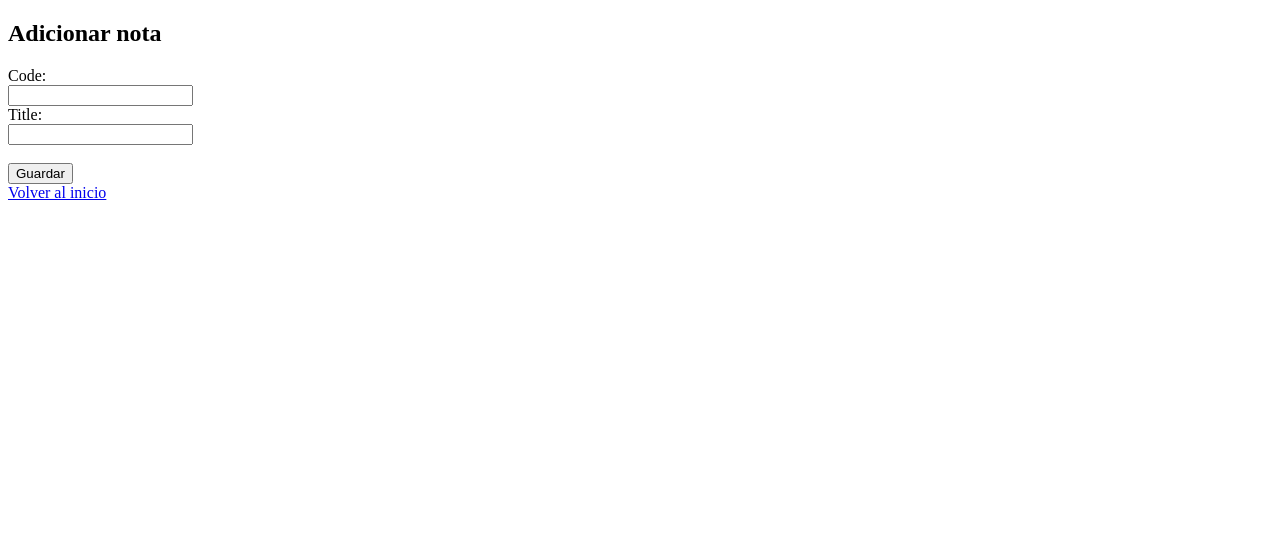
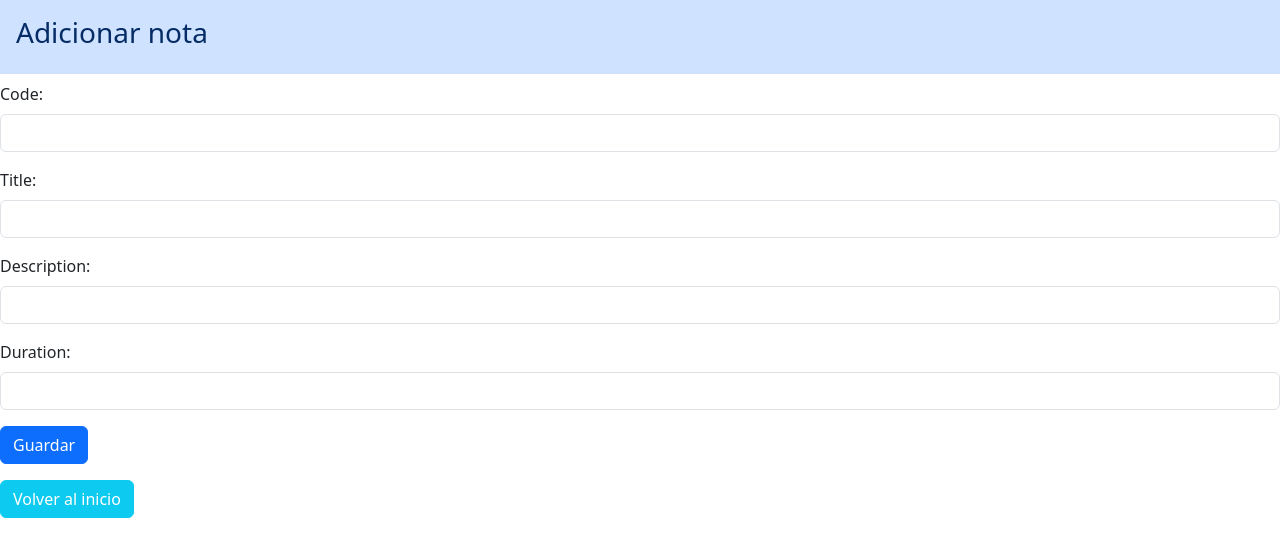
Before and after one commit to luchesten/TP_lab5_2, a plain HTML site: page video/add.html in a window 1280 px wide. Drawn offline with nearby package versions, Linux system fonts and the light colour scheme.

Commit message:
update html files

```diff
--- a/video/add.html
+++ b/video/add.html
@@ -2,49 +2,66 @@
 <html lang="en">
 <head>
     <meta charset="UTF-8">
+    <meta name="viewport" content="width=device-width, initial-scale=1">
     <title>Title</title>
+    <link href="https://cdn.jsdelivr.net/npm/bootstrap@5.3.3/dist/css/bootstrap.min.css" rel="stylesheet" integrity="sha384-QWTKZyjpPEjISv5WaRU9OFeRpok6YctnYmDr5pNlyT2bRjXh0JMhjY6hW+ALEwIH" crossorigin="anonymous">
 </head>
 <body>
 
+<div class="p-3 mb-2 bg-primary-subtle text-primary-emphasis">
+    <h3>Adicionar nota</h3>
+</div>
 
+<form>
+    <div class="mb-3">
+        <label for="code" class="form-label">Code:</label>
+        <input type="text" class="form-control" id="code" name="code" value="">
+    </div>
+    <div class="mb-3">
+        <label for="title" class="form-label">Title:</label>
+        <input type="text" class="form-control" id="title" name="title" value="">
+    </div>
+    <div class="mb-3">
+        <label for="description" class="form-label">Description:</label>
+        <input type="text" class="form-control" id="description" name="description" value="">
+    </div>
+    <div class="mb-3">
+        <label for="duration" class="form-label">Duration:</label>
+        <input type="text" class="form-control" id="duration" name="duration" value="">
+    </div>
 
-<h2>Adicionar nota</h2>
-
-<form >
-    <label for="code">Code:</label><br>
-    <input type="text" id="code" name="code" value=""><br>
-    <label for="title">Title:</label><br>
-    <input type="text" id="title" name="title" value=""><br><br>
-
-    <input type="button" value="Guardar" class="btn btn-primary" onclick="add();">
+    <button type="button" class="btn btn-primary" onclick="add()">Guardar</button>
 </form>
 
+<div class="mt-3">
+    <a href="../index.html" class="btn btn-info text-white">Volver al inicio</a>
+</div>
 
+<script src="https://cdn.jsdelivr.net/npm/bootstrap@5.3.3/dist/js/bootstrap.bundle.min.js" integrity="sha384-YvpcrYf0tY3lHB60NNkmXc5s9fDVZLESaAA55NDzOxhy9GkcIdslK1eN7N6jIeHz" crossorigin="anonymous"></script>
 
-<a href="../index.html" class="link-secondary">Volver al inicio</a>
+<script>
+    function add() {
+        var code = document.getElementById("code").value.trim();
+        var title = document.getElementById("title").value.trim();
+        var description = document.getElementById("description").value.trim();
+        var duration = document.getElementById("duration").value.trim();
+
+        var newVideo = {
+            code: code,
+            title: title,
+            description: description,
+            duration: duration
+        };
+
+        console.log("Adding video:", newVideo);
+
+        var xmlhttp = new XMLHttpRequest();
+        xmlhttp.open("POST", "http://localhost:8080/videos", true);
+        xmlhttp.setRequestHeader("Content-Type", "application/json;charset=UTF-8");
+        xmlhttp.send(JSON.stringify(newVideo));
+
+    }
+</script>
 
 </body>
 </html>
-
-
-<script>
-    function add(){
-
-        var xmlhttp = new XMLHttpRequest();   // new HttpRequest instance
-        xmlhttp.open( "POST", "http://localhost:8080/videos", true );
-
-        xmlhttp.setRequestHeader("Content-Type", "application/json;charset=UTF-8");
-
-        var code = document.getElementById("code");
-        var title = document.getElementById("title");
-
-        var newVideo = {
-            "code": code.value,
-            "title": title.value
-        }
-
-        console.log("Adding video:" + JSON.stringify(newVideo));
-
-        xmlhttp.send(JSON.stringify(newVideo));
-    }
-</script>
```
Also changed, not shown: index.html (+7 -7 lines), video/list.html (+14 -8 lines).
